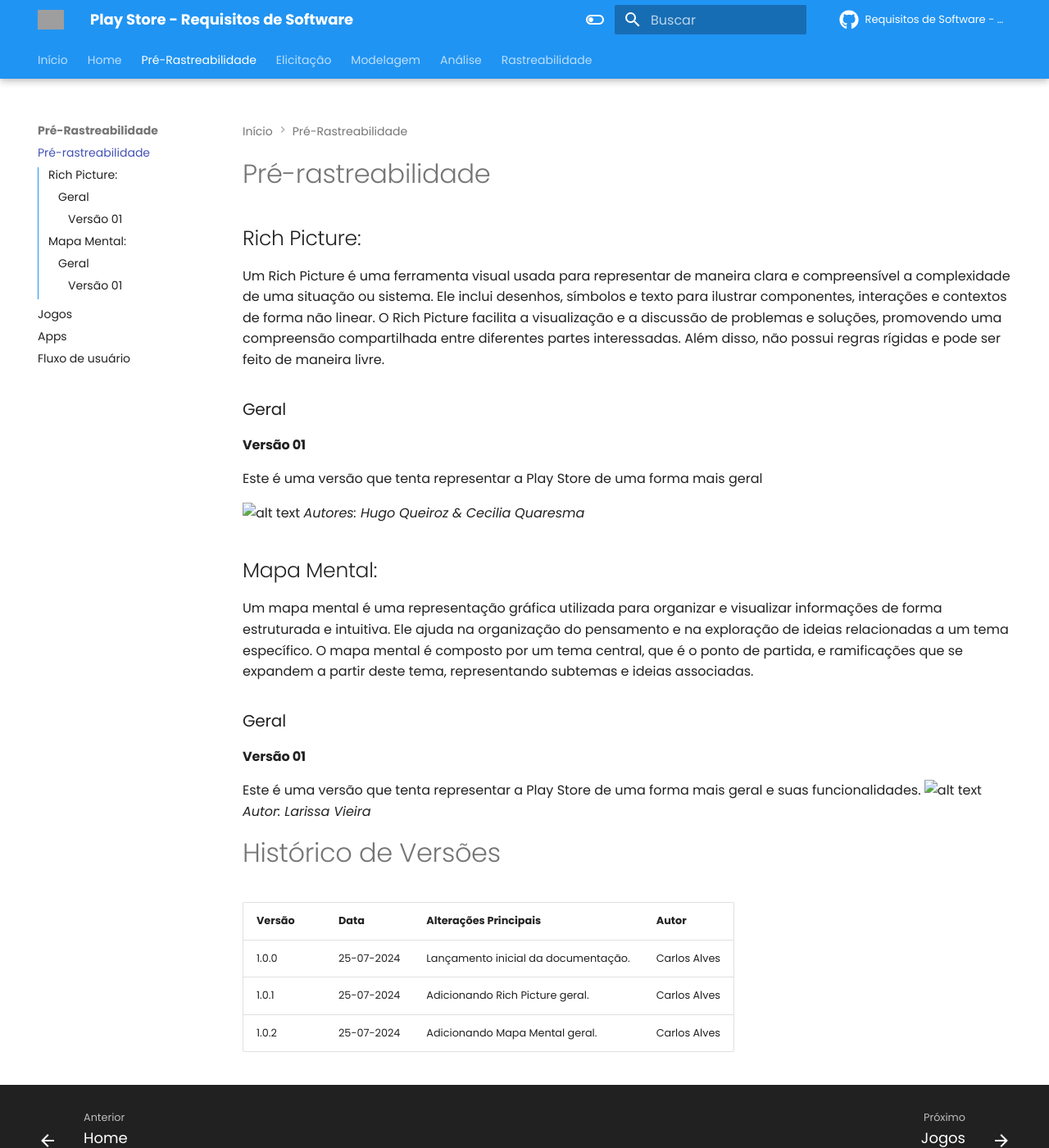
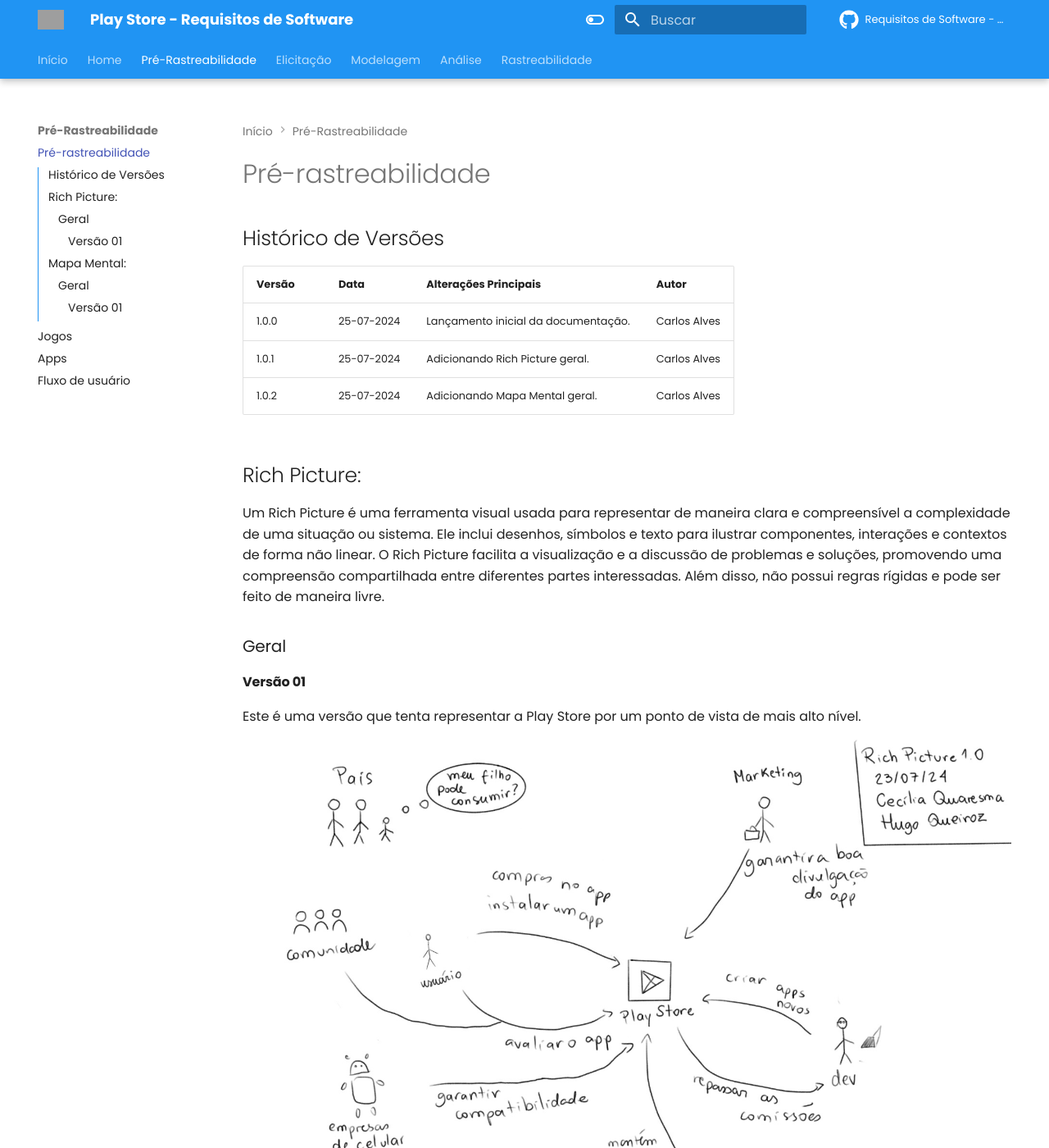
Before and after one commit to artrsousa1/req2024-1, an MkDocs documentation site: the page built from docs/pre-ras/pre-ras.md, in a window 1280 px wide and 1400 px high. Shown: the whole window at 82% size. Built offline with MkDocs 1.6.1 and Material for MkDocs 9.7.7, drawn with Linux system fonts in a browser that asks for light colours; comment, search, counter and statistics services are not loaded; some of the changed text lies outside the part shown; grey boxes are pictures that could not be loaded.

```diff
--- a/docs/pre-ras/pre-ras.md
+++ b/docs/pre-ras/pre-ras.md
@@ -1,28 +1,35 @@
 # Pré-rastreabilidade
 
-## Rich Picture:
-Um Rich Picture é uma ferramenta visual usada para representar de maneira clara e compreensível a complexidade de uma situação ou sistema. Ele inclui desenhos, símbolos e texto para ilustrar componentes, interações e contextos de forma não linear. O Rich Picture facilita a visualização e a discussão de problemas e soluções, promovendo uma compreensão compartilhada entre diferentes partes interessadas. Além disso, não possui regras rígidas e pode ser feito de maneira livre.
+## Histórico de Versões
 
-### Geral
-#### Versão 01
-Este é uma versão que tenta representar a Play Store de uma forma mais geral
-
-![alt text](../assets/richpicture.jpeg)
-*Autores: Hugo Queiroz & Cecilia Quaresma*
-
-## Mapa Mental:
-Um mapa mental é uma representação gráfica utilizada para organizar e visualizar informações de forma estruturada e intuitiva. Ele ajuda na organização do pensamento e na exploração de ideias relacionadas a um tema específico. O mapa mental é composto por um tema central, que é o ponto de partida, e ramificações que se expandem a partir deste tema, representando subtemas e ideias associadas.
-
-### Geral
-#### Versão 01
-Este é uma versão que tenta representar a Play Store de uma forma mais geral e suas funcionalidades.
-![alt text](../assets/Mapa-mental.jpeg)
-*Autor: Larissa Vieira*
-
-
-# Histórico de Versões
 | Versão | Data       | Alterações Principais                             | Autor        |
 |--------|------------|---------------------------------------------------|--------------|
 | 1.0.0  | 25-07-2024 | Lançamento inicial da documentação.               | Carlos Alves      |
 | 1.0.1  | 25-07-2024 | Adicionando  Rich Picture geral.               | Carlos Alves      |
 | 1.0.2  | 25-07-2024 | Adicionando  Mapa Mental geral.               | Carlos Alves      |
+
+## Rich Picture:
+
+Um Rich Picture é uma ferramenta visual usada para representar de maneira clara e compreensível a complexidade de uma situação ou sistema. Ele inclui desenhos, símbolos e texto para ilustrar componentes, interações e contextos de forma não linear. O Rich Picture facilita a visualização e a discussão de problemas e soluções, promovendo uma compreensão compartilhada entre diferentes partes interessadas. Além disso, não possui regras rígidas e pode ser feito de maneira livre.
+
+### Geral
+
+#### Versão 01
+
+Este é uma versão que tenta representar a Play Store por um ponto de vista de mais alto nível.
+
+![alt text](../assets/imagens/richpicture.jpeg)
+*Autores: Hugo Queiroz & Cecilia Quaresma*
+
+## Mapa Mental:
+
+Um mapa mental é uma representação gráfica utilizada para organizar e visualizar informações de forma estruturada e intuitiva. Ele ajuda na organização do pensamento e na exploração de ideias relacionadas a um tema específico. O mapa mental é composto por um tema central, que é o ponto de partida, e ramificações que se expandem a partir deste tema, representando subtemas e ideias associadas.
+
+### Geral
+
+#### Versão 01
+
+Este é uma versão que tenta representar a Play Store por um ponto de vista de mais alto nível e suas funcionalidades.
+
+![alt text](../assets/imagens/Mapa-mental.jpeg)
+*Autor: Larissa Vieira*
```
Also changed, not shown: docs/elicitacao/apps.md (+2 -2 lines), docs/pre-ras/apps.md (+7 -4 lines), docs/pre-ras/fluxo_usuario.md (+5 -1 lines), docs/pre-ras/jogos.md (+3 -3 lines).
